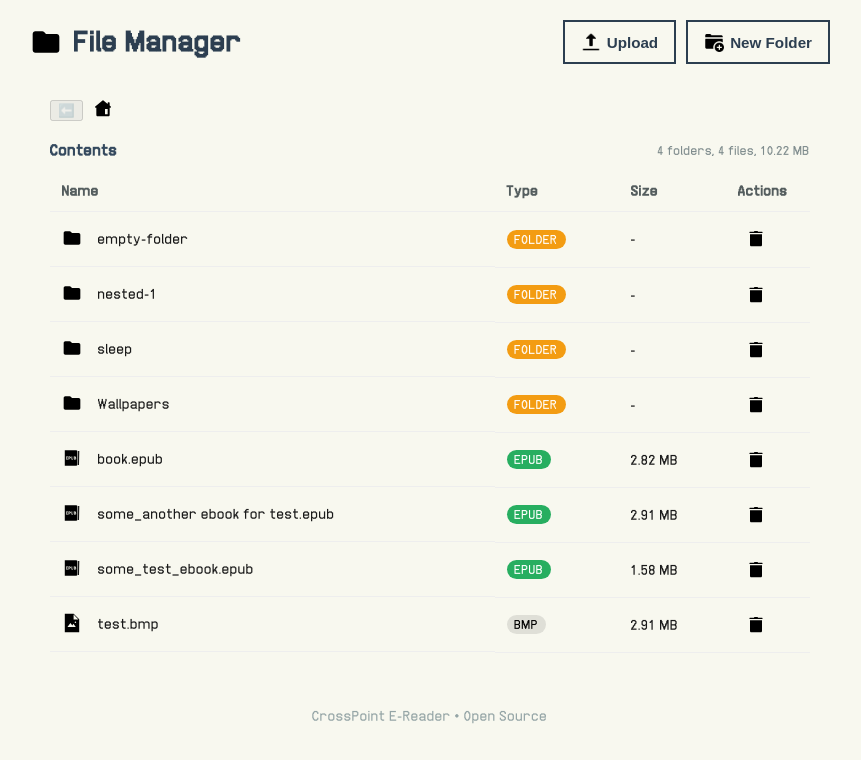
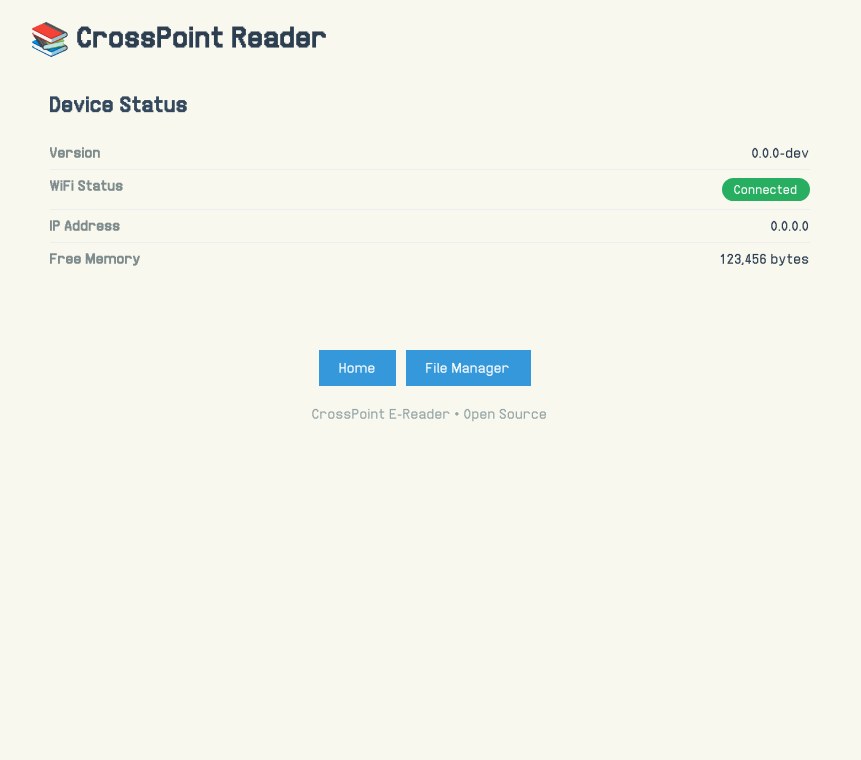
Before and after one commit to gebeto/crosspoint-web-manager, a React (Vite) app: page / in a window 1280 px wide. Shown: the top 760 px of the page, without its empty margins (210-1071 px from the left). Built offline with nearby package versions, Linux system fonts and the light colour scheme.

Commit message:
add router and status page

```diff
--- a/src/App.tsx
+++ /dev/null
@@ -1,6 +0,0 @@
-import { FilesPage } from "./pages/files";
-// import { StatusPage } from "./pages/status";
-
-export function App() {
-  return <FilesPage />;
-}
--- a/src/components/PageFooter.tsx
+++ b/src/components/PageFooter.tsx
@@ -1,6 +1,21 @@
+import { useRouter } from "./Router";
+
 export const PageFooter = () => {
+  const { setRoute } = useRouter();
   return (
+    <>
       <div className="card">
+        <div
+          style={{
+            display: "flex",
+            alignItems: "center",
+            justifyContent: "center",
+          }}
+          className="nav-links"
+        >
+          <a onClick={() => setRoute("status")}>Home</a>
+          <a onClick={() => setRoute("files")}>File Manager</a>
+        </div>
         <p style={{ textAlign: "center", color: "#95a5a6", margin: 0 }}>
           <a
             href="https://github.com/daveallie/crosspoint-reader"
@@ -11,5 +26,6 @@ export const PageFooter = () => {
           • Open Source
         </p>
       </div>
+    </>
   );
 };
--- /dev/null
+++ b/src/components/Router.tsx
@@ -0,0 +1,43 @@
+/* eslint-disable react-refresh/only-export-components */
+
+import React from "react";
+
+type Route = "files" | "status";
+const RouterContext = React.createContext<{
+  route: Route;
+  setRoute: React.Dispatch<React.SetStateAction<Route>>;
+} | null>(null);
+
+export const RouterProvider: React.FC<React.PropsWithChildren> = ({
+  children,
+}) => {
+  const [route, setRoute] = React.useState<Route>("status");
+  return (
+    <RouterContext.Provider value={{ route, setRoute }}>
+      {children}
+    </RouterContext.Provider>
+  );
+};
+
+export const useRouter = () => {
+  const context = React.useContext(RouterContext);
+
+  if (!context) {
+    throw new Error("useRouter must be used within a RouterProvider");
+  }
+
+  return context;
+};
+
+export const Route: React.FC<React.PropsWithChildren<{ route: Route }>> = ({
+  route,
+  children,
+}) => {
+  const { route: currentRoute } = useRouter();
+
+  if (route === currentRoute) {
+    return <>{children}</>;
+  }
+
+  return null;
+};
--- a/src/index.css
+++ b/src/index.css
@@ -82,6 +82,7 @@ h2 {
   color: white;
   text-decoration: none;
   margin-right: 10px;
+  cursor: pointer;
 }
 .nav-links a:hover {
   background-color: #2980b9;
@@ -329,6 +330,9 @@ h2 {
   background-color: rgba(0, 0, 0, 0.06);
   color: #e74c3c;
 }
+.file-size-col {
+  white-space: nowrap;
+}
 .actions-col {
   width: 60px;
   text-align: center;
@@ -406,7 +410,7 @@ h2 {
     font-size: 16px;
   }
   .card {
-    padding: 12px;
+    padding: 0px;
     margin: 10px 0;
   }
   .page-header {
--- a/src/index.tsx
+++ b/src/index.tsx
@@ -1,15 +1,24 @@
+import "./index.css";
 import { StrictMode } from "react";
 import { createRoot } from "react-dom/client";
-import "./index.css";
-import { App } from "./App.tsx";
 import { QueryClient, QueryClientProvider } from "@tanstack/react-query";
+import { Route, RouterProvider } from "./components/Router.tsx";
+import { FilesPage } from "./pages/files/Files.page.tsx";
+import { StatusPage } from "./pages/status/Status.page.tsx";
 
 const queryClient = new QueryClient();
 
 createRoot(document.getElementById("root")!).render(
   <StrictMode>
     <QueryClientProvider client={queryClient}>
-      <App />
+      <RouterProvider>
+        <Route route="files">
+          <FilesPage />
+        </Route>
+        <Route route="status">
+          <StatusPage />
+        </Route>
+      </RouterProvider>
     </QueryClientProvider>
   </StrictMode>
 );
--- a/src/pages/files/Files.page.tsx
+++ b/src/pages/files/Files.page.tsx
@@ -9,6 +9,7 @@ import NewFolderSvgPath from "@/icons/new-folder.png";
 import FolderSvgPath from "@/icons/folder-2.svg";
 
 import { FilesTable } from "./FilesTable";
+import { PageFooter } from "@/components/PageFooter";
 
 export const FilesPage = () => {
   const [path, setPath] = React.useState([""]);
@@ -51,17 +52,7 @@ export const FilesPage = () => {
         onDelete={(file: FileItem) => setDeleteFile(file)}
       />
 
-      <div className="card">
-        <p style={{ textAlign: "center", color: "#95a5a6", margin: 0 }}>
-          <a
-            href="https://github.com/daveallie/crosspoint-reader"
-            style={{ color: "inherit", textDecoration: "inherit" }}
-          >
-            CrossPoint E-Reader
-          </a>{" "}
-          • Open Source
-        </p>
-      </div>
+      <PageFooter />
 
       {uploadModalOpen && (
         <UploadModal
--- a/src/pages/files/FilesTable.tsx
+++ b/src/pages/files/FilesTable.tsx
@@ -49,7 +49,7 @@ const FileTableRow: React.FC<{
         <td>
           <span className="badge epub-badge">EPUB</span>
         </td>
-        <td>{formatFileSize(file.size)}</td>
+        <td className="file-size-col">{formatFileSize(file.size)}</td>
         <td className="actions-col">
           <button
             className="delete-btn"
@@ -121,7 +121,7 @@ const FileTableRow: React.FC<{
         <td>
           <span className="badge">{fileExtension}</span>
         </td>
-        <td>{formatFileSize(file.size)}</td>
+        <td className="file-size-col">{formatFileSize(file.size)}</td>
         <td className="actions-col">
           <button
             className="delete-btn"
```
Lines whose indentation alone changed are shown as unchanged.
